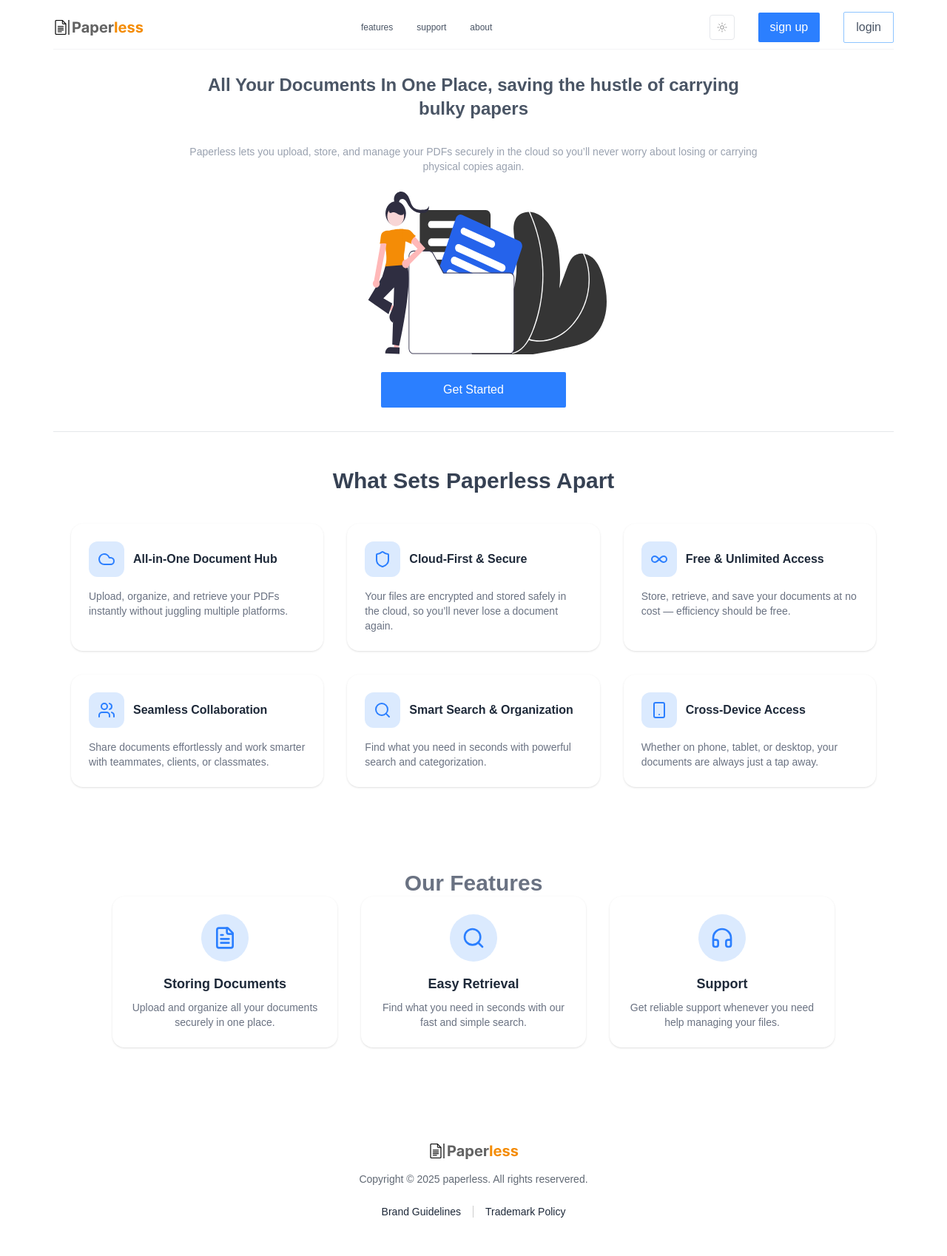
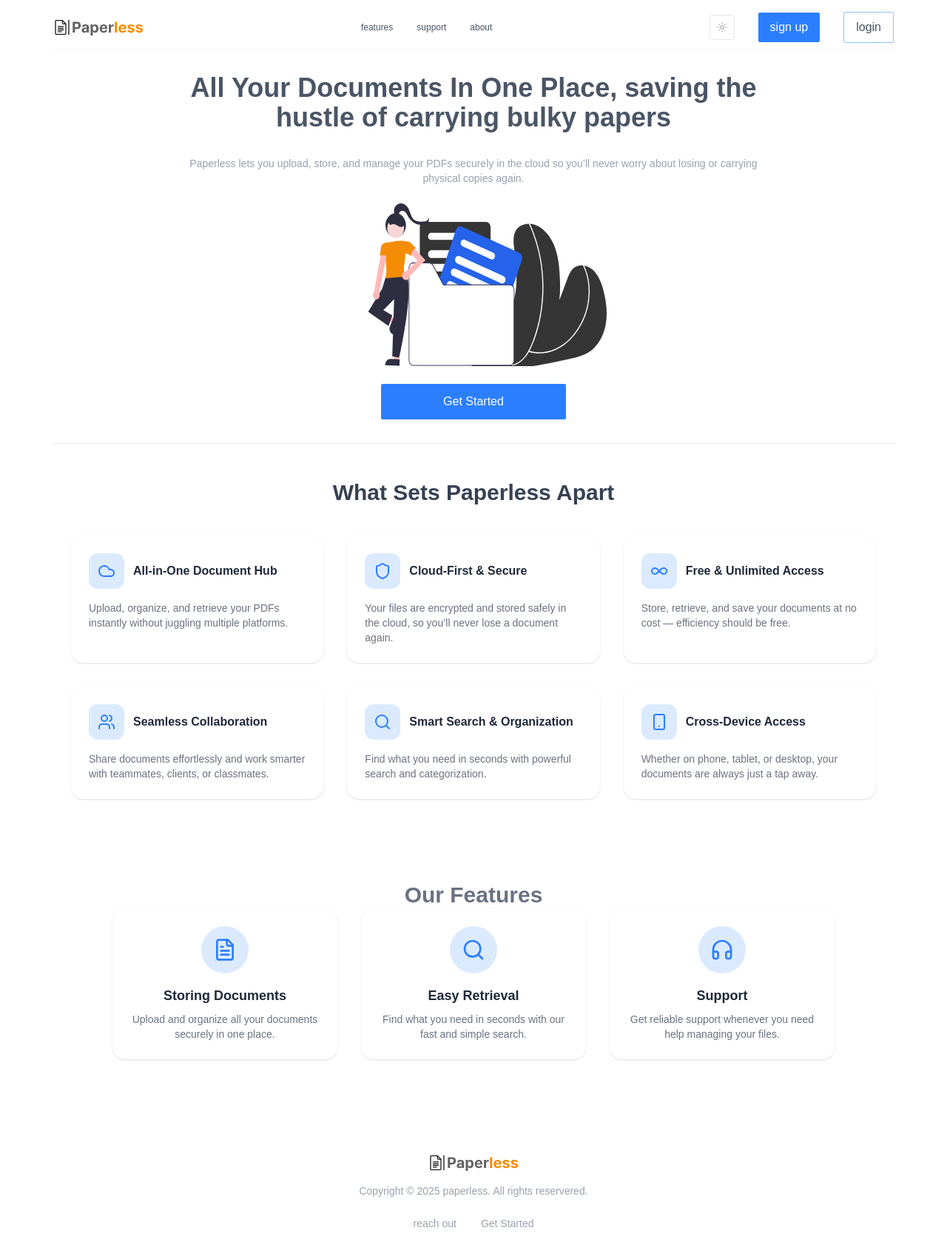
Before and after one commit to smartdevASAP/paperless-client, a React (Vite) app in the folder paperless/: page / in a window 1280 px wide. Shown: the top 1698 px of the page at 74% size. Built offline with nearby package versions, Linux system fonts and the light colour scheme.

Commit message:
working on more ui

```diff
--- a/paperless/src/App.jsx
+++ b/paperless/src/App.jsx
@@ -8,7 +8,7 @@ import Footer from "./user/components/footer";
 function App() {
   const { appMode, setAppMode } = useAppContext();
   return (
-    <div className={`${!appMode ? "bg-gray-100/1.5" : "bg-zinc-900"}`}>
+    <div className={`${!appMode ? "bg-gray-100/1.5" : "bg-neutral-900"}`}>
       <div className="p-2  w-[90vw] mx-auto">
         <Nav />
         <Header />
--- a/paperless/src/assets/assets_config.js
+++ b/paperless/src/assets/assets_config.js
@@ -2,11 +2,15 @@ import logo from "./logo.svg";
 import header from "./header_img.svg";
 import sun from "./sun.svg";
 import moon from "./moon.svg";
+import header_dark from "./header_img_dark.svg";
 import dark_logo from "./dark_logo.svg";
+import eclipse from "./eclipse.png";
 export const assets = {
   logo,
   header,
   sun,
   moon,
   dark_logo,
+  header_dark,
+  eclipse,
 };
--- a/paperless/src/user/components/footer.jsx
+++ b/paperless/src/user/components/footer.jsx
@@ -1,28 +1,28 @@
 import React from "react";
 import { assets } from "../../assets/assets_config";
+import { useAppContext } from "../../context/appcontext";
 function Footer() {
+  const { appMode } = useAppContext();
   return (
     <div>
       <>
-        <footer className="flex flex-col items-center justify-around w-full py-16 text-sm  text-gray-800/70">
-          <img src={assets.logo} alt="" />
+        <footer className="flex flex-col items-center justify-around w-full py-16 text-sm   text-gray-400 ">
+          {!appMode ? (
+            <img src={assets.logo} alt="" />
+          ) : (
+            <img src={assets.dark_logo} alt="" />
+          )}
           <p className="mt-4 text-center">
             Copyright © 2025 <a href="https://prebuiltui.com">paperless</a>. All
             rights reservered.
           </p>
           <div className="flex items-center gap-4 mt-6">
-            <a
-              href="#"
-              className="font-medium text-gray-800 hover:text-black transition-all"
-            >
-              Brand Guidelines
+            <a href="#" className="font-medium text-gray-400 transition-all">
+              reach out
             </a>
-            <div className="h-4 w-px bg-black/20"></div>
-            <a
-              href="#"
-              className="font-medium text-gray-800 hover:text-black transition-all"
-            >
-              Trademark Policy
+            <div className="h-4 w-px "></div>
+            <a href="#" className="font-medium text-gray-400 transition-all">
+              Get Started
             </a>
           </div>
         </footer>
--- a/paperless/src/user/components/header.jsx
+++ b/paperless/src/user/components/header.jsx
@@ -4,10 +4,13 @@ import { useAppContext } from "../../context/appcontext";
 function Header() {
   const { appMode, setAppMode } = useAppContext();
   return (
-    <div className="border-gray-200 border-b pb-8">
+    <div className="border-gray-200 relative border-b pb-8">
+      {appMode ? (
+        <img className="absolute top-2 left-2" src={assets.eclipse} alt="" />
+      ) : null}
       <div className="w-[60vw]  mx-auto mt-8">
         <h1
-          className={`text-center font-bold text-xl md:text-2xl ${
+          className={`text-center font-bold text-xl md:text-4xl ${
             !appMode ? "text-gray-600" : "text-white"
           } mb-8`}
         >
@@ -22,7 +25,11 @@ function Header() {
 
         {/* Image wrapper to center */}
         <div className="flex justify-center mt-4 mb-4">
-          <img className="p-2" src={assets.header} alt="Paperless Header" />
+          {!appMode ? (
+            <img className="p-2" src={assets.header} alt="Paperless Header" />
+          ) : (
+            <img src={assets.header_dark} alt="" />
+          )}
         </div>
 
         <button className=" text-center p-3 flex justify-center text-white bg-blue-500 w-full md:w-[250px] mx-auto rounded-xs">
```
Also changed, not shown: paperless/src/assets/eclipse.png (added), paperless/src/assets/header_img_dark.svg (added).
